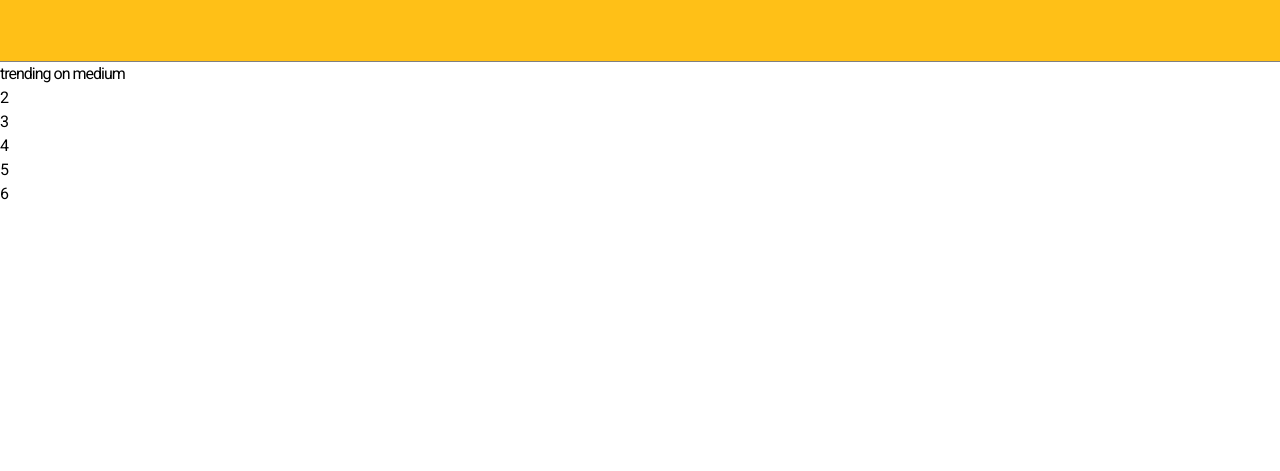
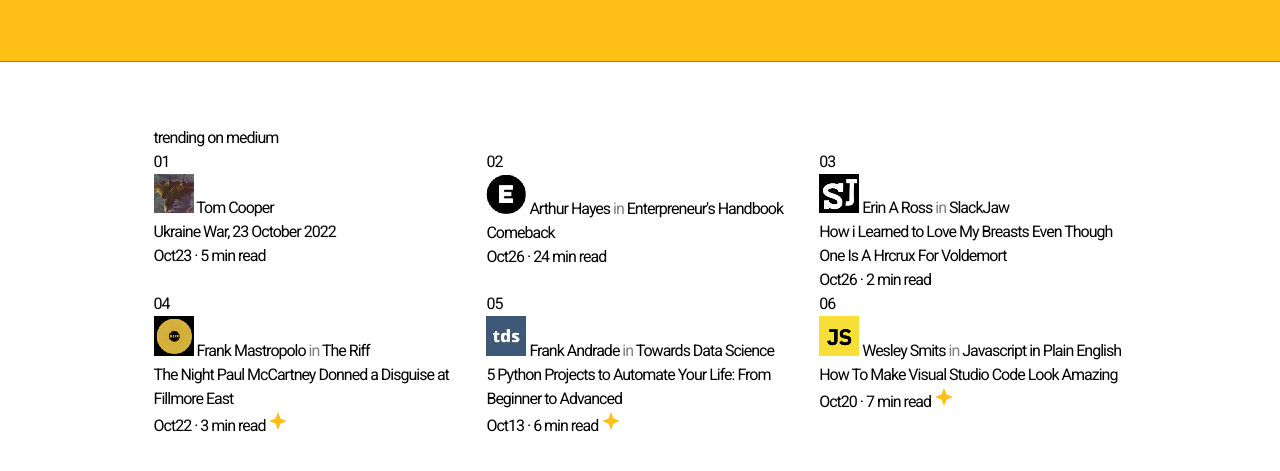
Before and after one commit to SamueleRusco/w4d5, a plain HTML site: page index.html in a window 1280 px wide. Shown: the part 251-722 px from the top of the page. Drawn offline with nearby package versions, Linux system fonts and the light colour scheme.

Commit message:
partially done "article1" section

```diff
--- a/assets/css/style.css
+++ b/assets/css/style.css
@@ -71,3 +71,30 @@ h1 {
   margin-top: 5%;
   margin-left: 0px;
 }
+main {
+  border-bottom: solid 1px lightgrey;
+}
+section {
+  width: 80%;
+  margin-top: 5%;
+  margin-left: 10%;
+  margin-right: 10%;
+  margin-bottom: 5%;
+}
+
+article span {
+  color: grey;
+}
+/* articoli */
+
+section .articoliUno {
+  display: flex;
+  flex-wrap: wrap;
+  justify-content: space-evenly;
+}
+section .articoliUno article {
+  width: 30%;
+}
+section h3 {
+  margin-left: 2.5%;
+}
--- a/index.html
+++ b/index.html
@@ -44,19 +44,100 @@
         <p>M M M M M M M M SI DEVONO MUOVERE</p>
       </div>
     </header>
-
+    <main>
       <section>
         <h3>trending on medium</h3>
         <div class="articoliUno">
           <article>
-          <h3></h3>
+            <p class="numero">01</p>
+
+            <div>
+              <p class="nome">
+                <img src="./assets/imgs/image01.jpeg" alt="img1" /> Tom Cooper
+              </p>
+              <p class="titolo">Ukraine War, 23 October 2022</p>
+              <p class="data">Oct23 &middot 5 min read</p>
+            </div>
           </article>
-        <article>2</article>
-        <article>3</article>
-        <article>4</article>
-        <article>5</article>
-        <article>6</article>
+          <article>
+            <p class="numero">02</p>
+
+            <div>
+              <p class="nome">
+                <img src="./assets/imgs/image02.png" alt="img1" /> Arthur Hayes
+                <span>in </span> Enterpreneur's Handbook
+              </p>
+              <p class="titolo">Comeback</p>
+              <p class="data">Oct26 &middot 24 min read</p>
+            </div>
+          </article>
+          <article>
+            <p class="numero">03</p>
+
+            <div>
+              <p class="nome">
+                <img src="./assets/imgs/image03.jpeg" alt="img1" /> Erin A Ross
+                <span>in </span> SlackJaw
+              </p>
+              <p class="titolo">
+                How i Learned to Love My Breasts Even Though One Is A Hrcrux For
+                Voldemort
+              </p>
+              <p class="data">Oct26 &middot 2 min read</p>
+            </div>
+          </article>
+          <article>
+            <p class="numero">04</p>
+
+            <div>
+              <p class="nome">
+                <img src="./assets/imgs/image04.png" alt="img1" /> Frank
+                Mastropolo <span>in </span> The Riff
+              </p>
+              <p class="titolo">
+                The Night Paul McCartney Donned a Disguise at Fillmore East
+              </p>
+              <p class="data">
+                Oct22 &middot 3 min read
+                <img src="./assets/imgs/svg/star.svg" />
+              </p>
+            </div>
+          </article>
+          <article>
+            <p class="numero">05</p>
+
+            <div>
+              <p class="nome">
+                <img src="./assets/imgs/image05.jpeg" alt="img1" /> Frank
+                Andrade <span>in </span> Towards Data Science
+              </p>
+              <p class="titolo">
+                5 Python Projects to Automate Your Life: From Beginner to
+                Advanced
+              </p>
+              <p class="data">
+                Oct13 &middot 6 min read
+                <img src="./assets/imgs/svg/star.svg" />
+              </p>
+            </div>
+          </article>
+          <article>
+            <p class="numero">06</p>
+
+            <div>
+              <p class="nome">
+                <img src="./assets/imgs/image06.png" alt="img1" /> Wesley Smits
+                <span>in </span> Javascript in Plain English
+              </p>
+              <p class="titolo">How To Make Visual Studio Code Look Amazing</p>
+              <p class="data">
+                Oct20 &middot 7 min read
+                <img src="./assets/imgs/svg/star.svg" />
+              </p>
+            </div>
+          </article>
         </div>
       </section>
+    </main>
   </body>
 </html>
```
Lines whose indentation alone changed are shown as unchanged.
